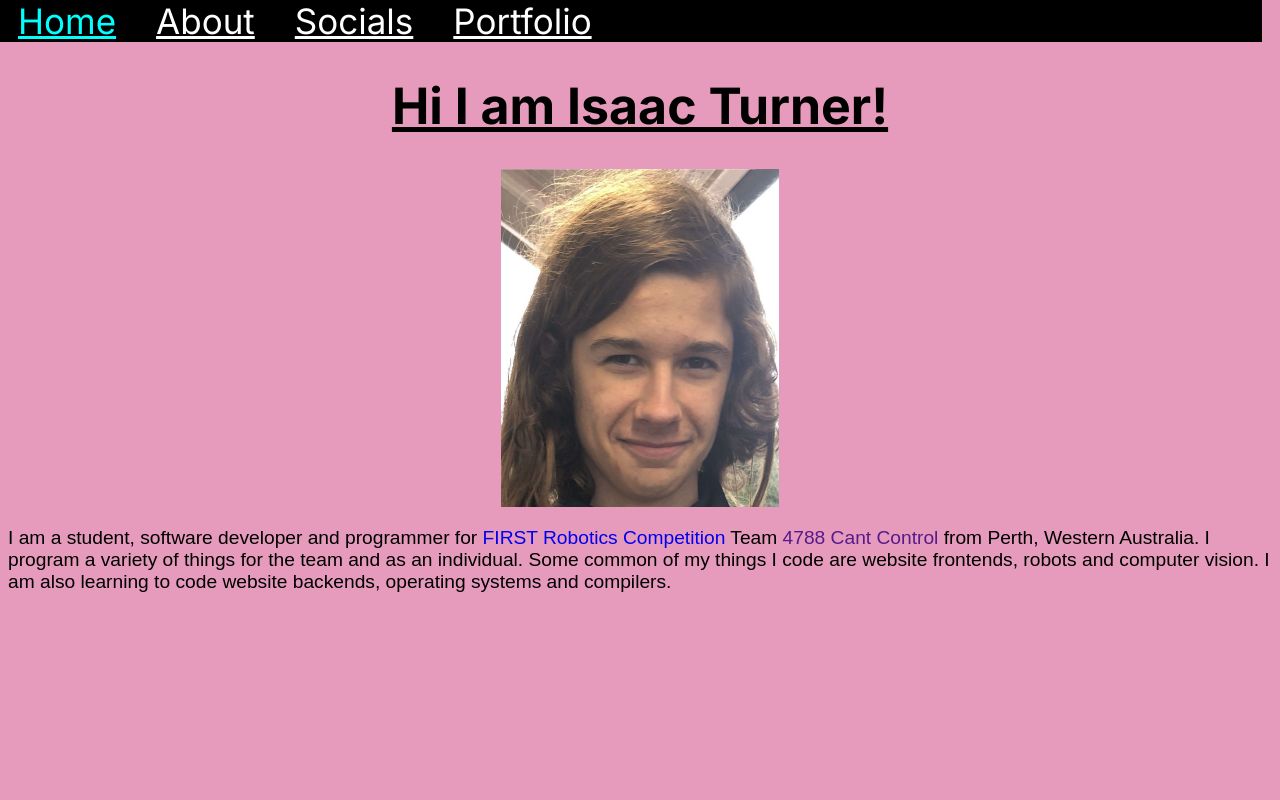
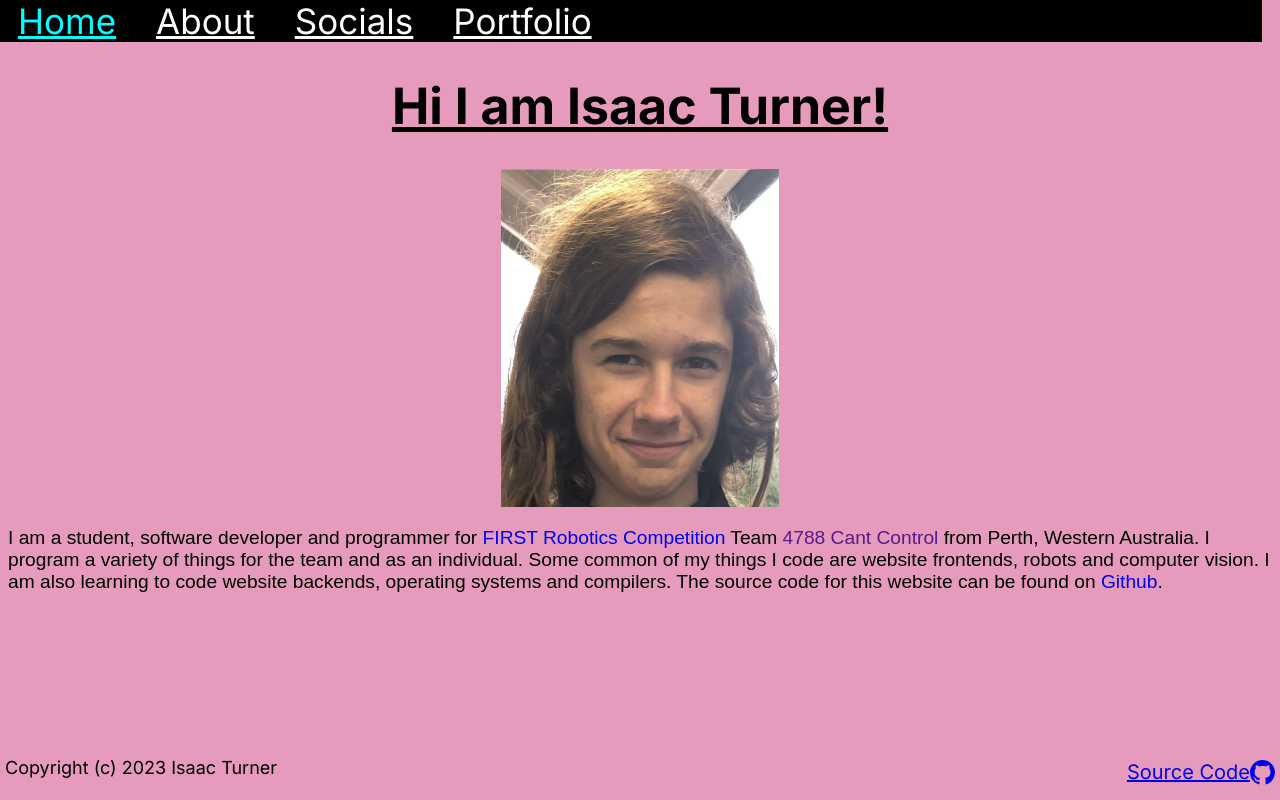
Before and after one commit to spacey-sooty/old-website, a Next.js app: page / in a window 1280 px wide. Built offline with nearby package versions, Linux system fonts and the light colour scheme.

Commit message:
added footer

```diff
--- a/src/app/layout.tsx
+++ b/src/app/layout.tsx
@@ -1,12 +1,13 @@
 import Navbar from '@/components/navbar'
 import '@/styles/globals.scss'
 import { Inter } from 'next/font/google'
+import Footer from '@/components/footer'
 
 const inter = Inter({ subsets: ['latin'] })
 
 export const metadata = {
-  title: 'About Me',
-  description: '',
+  title: 'Isaac Turner',
+  description: 'About Me',
 }
 
 export default function RootLayout({
@@ -19,6 +20,7 @@ export default function RootLayout({
       <body className={inter.className}>
         <Navbar />
         {children}
+        <Footer />
       </body>
     </html>
   )
--- a/src/app/page.tsx
+++ b/src/app/page.tsx
@@ -14,7 +14,7 @@ export default function Home() {
         <a href="http://firstaustralia.org/programs/first-robotics-competition/" className={styles.link}> FIRST Robotics Competition </a>
         Team <a href="" className={styles.link}> 4788 Cant Control </a> from Perth, Western Australia.
         I program a variety of things for the team and as an individual. Some common of my things I code are website frontends, robots and computer vision.
-        I am also learning to code website backends, operating systems and compilers.
+        I am also learning to code website backends, operating systems and compilers. The source code for this website can be found on <a href='https://github.com/spacey-sooty/Isaac-T' className={styles.link}>Github</a>.
         </p>
       </div>
     </div>
--- /dev/null
+++ b/src/components/footer.tsx
@@ -0,0 +1,20 @@
+import { BsGithub } from 'react-icons/bs'
+import Link from 'next/link'
+import styles from '@/styles/components/footer.module.scss'
+
+export default function Footer() {
+  return (
+    <div>
+      <div className={styles.bottomPageLeft}>
+        <p> Copyright (c) 2023 Isaac Turner </p>
+      </div>
+      <div className={styles.bottomPageRight}>
+        {/* <p className={styles.left}> Copyright (c) 2023 Isaac Turner </p> */}
+        <Link href="https://github.com/spacey-sooty/Isaac-T" className={styles.sourceCode}>
+          {"Source Code"}
+          <BsGithub size={25} />
+        </Link>
+      </div>
+    </div>
+  )
+}
--- /dev/null
+++ b/src/styles/components/footer.module.scss
@@ -0,0 +1,18 @@
+.sourceCode {
+  display: flex;
+  font-size: 20px;
+  // right: 5px;
+}
+
+.bottomPageRight {
+  position:absolute;
+  right: 5px;
+  bottom: 15px;
+}
+
+.bottomPageLeft {
+  position: absolute;
+  bottom: 4px;
+  left: 5px;
+  font-size: 15px;
+}
```
